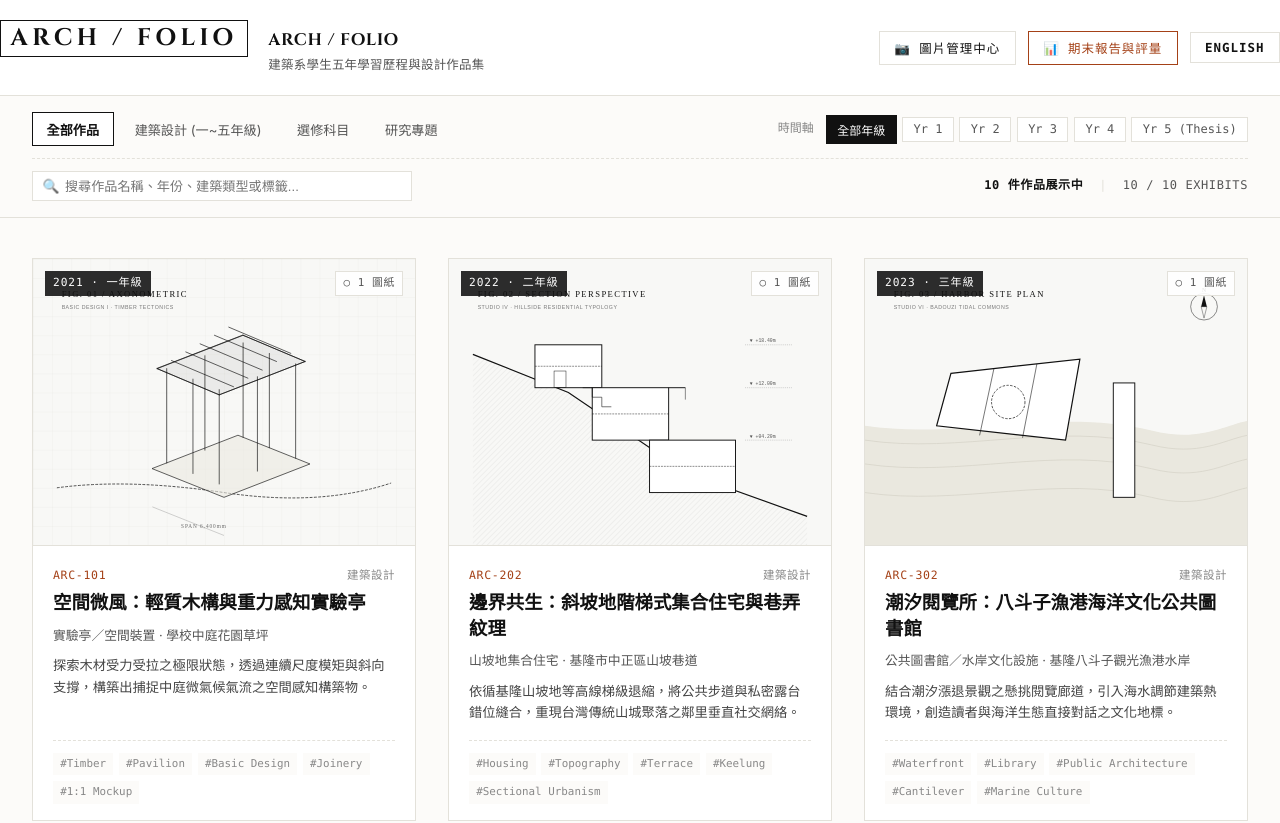
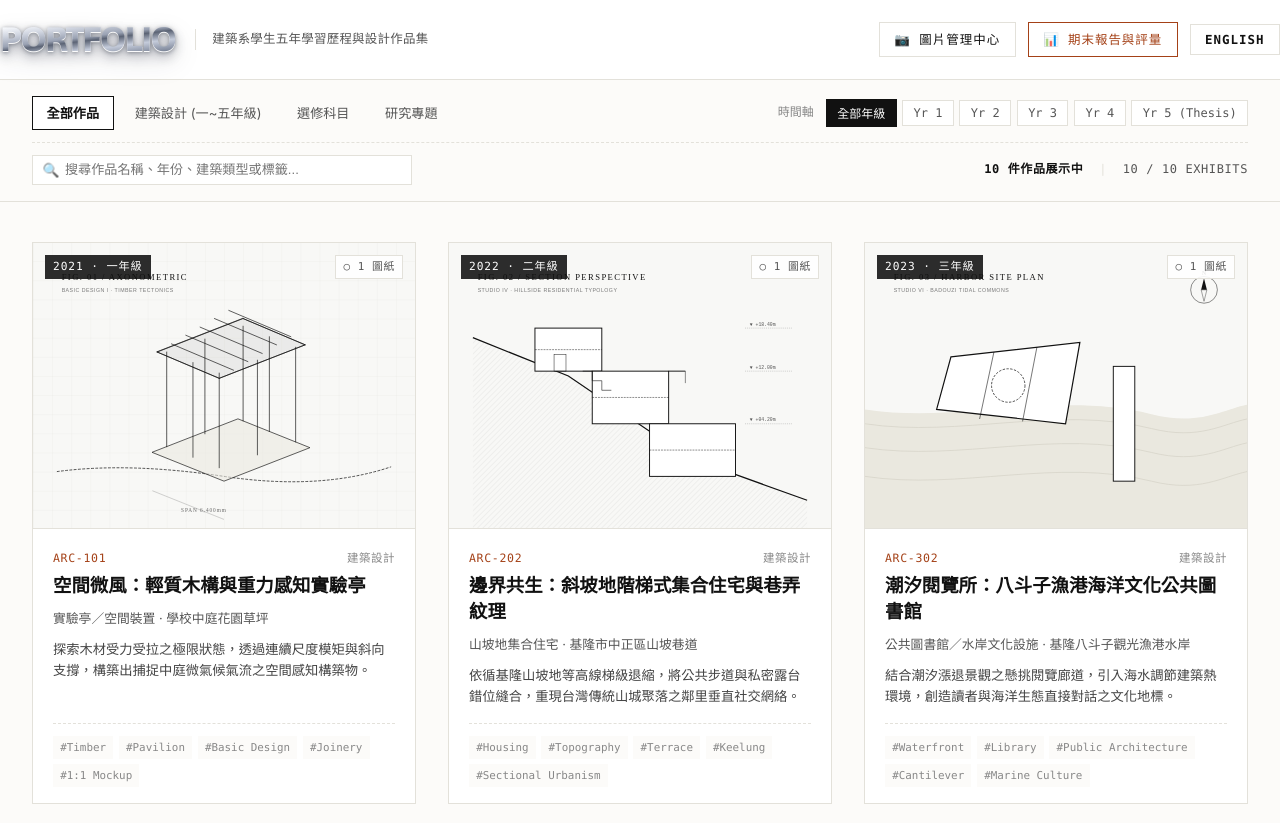
Before and after one commit to ms0780935/architecture-portfolio, a website: page index.html in a window 1280 px wide. Shown: the top 823 px of the page. Drawn offline with Linux system fonts and the light colour scheme.

Commit message:
Update top-left header logo to pure text metallic silver PORTFOLIO in Aptos font

```diff
--- a/css/style.css
+++ b/css/style.css
@@ -2,6 +2,31 @@
    ARCH/FOLIO - Divisare-Inspired Editorial Stylesheet
    Minimalist, Monochromatic, Typographically Refined Architectural Portfolio
    ========================================================================== */
+
+/* Aptos Font Family (Microsoft Typeface) */
+@font-face {
+  font-family: 'Aptos';
+  src: url('../assets/fonts/Aptos_ExtraBold.ttf') format('truetype');
+  font-weight: 800;
+  font-style: normal;
+  font-display: swap;
+}
+
+@font-face {
+  font-family: 'Aptos';
+  src: url('../assets/fonts/Aptos_Bold.ttf') format('truetype');
+  font-weight: 700;
+  font-style: normal;
+  font-display: swap;
+}
+
+@font-face {
+  font-family: 'Aptos Display';
+  src: url('../assets/fonts/Aptos_Display_Bold.ttf') format('truetype');
+  font-weight: 700 800;
+  font-style: normal;
+  font-display: swap;
+}
 
 :root {
   --bg-paper: #fcfbf9;
@@ -93,33 +118,76 @@ img, svg {
 
 .brand-group {
   display: flex;
-  align-items: baseline;
+  align-items: center;
   gap: 1.25rem;
   flex-wrap: wrap;
 }
 
-.brand-logo {
-  font-family: var(--font-serif);
-  font-size: 1.5rem;
-  font-weight: 700;
-  letter-spacing: 0.18em;
+/* Metallic Silver Aptos Pure-Text Logo (PORTFOLIO) */
+.brand-portfolio-logo {
+  text-decoration: none;
+  display: inline-flex;
+  align-items: center;
+  position: relative;
+  line-height: 1;
+  padding: 0.15rem 0;
+  user-select: none;
+}
+
+.portfolio-metallic-text {
+  font-family: 'Aptos', 'Aptos Display', -apple-system, BlinkMacSystemFont, 'Segoe UI', Roboto, sans-serif;
+  font-size: 2.25rem;
+  font-weight: 800;
+  letter-spacing: -0.052em;
   text-transform: uppercase;
-  color: var(--text-main);
-  border: 1.5px solid var(--text-main);
-  padding: 0.2rem 0.6rem;
-  line-height: 1.2;
+  display: inline-block;
+  line-height: 0.95;
+
+  /* 3D Brushed Silver Metal Gradient matching reference */
+  background: linear-gradient(
+    173deg,
+    #ffffff 0%,
+    #f4f6fa 12%,
+    #d1d6e1 26%,
+    #9aa2b3 45%,
+    #5c6475 52%,
+    #c4cbda 68%,
+    #7a8396 88%,
+    #4a5160 100%
+  );
+  -webkit-background-clip: text;
+  -webkit-text-fill-color: transparent;
+  background-clip: text;
+  color: transparent;
+
+  /* 3D Solid Metal Bevel & Drop Shadow matching reference image */
+  filter:
+    drop-shadow(0 1px 0 rgba(255, 255, 255, 0.95))
+    drop-shadow(0 1.5px 2px rgba(45, 52, 65, 0.45))
+    drop-shadow(0 4px 6px rgba(15, 23, 42, 0.28))
+    drop-shadow(0 8px 12px rgba(15, 23, 42, 0.12));
+
+  transition: transform 0.25s ease, filter 0.25s ease;
+}
+
+.brand-portfolio-logo:hover .portfolio-metallic-text {
+  transform: translateY(-1px);
+  filter:
+    drop-shadow(0 1px 0 rgba(255, 255, 255, 1))
+    drop-shadow(0 2.5px 3px rgba(45, 52, 65, 0.55))
+    drop-shadow(0 6px 10px rgba(15, 23, 42, 0.32))
+    drop-shadow(0 12px 18px rgba(15, 23, 42, 0.16));
 }
 
 .brand-meta {
   display: flex;
   flex-direction: column;
+  border-left: 1px solid var(--line-hairline);
+  padding-left: 1rem;
 }
 
 .site-title {
-  font-family: var(--font-serif);
-  font-size: 1.05rem;
-  font-weight: 600;
-  letter-spacing: 0.04em;
+  display: none;
 }
 
 .site-subtitle {
@@ -1180,6 +1248,15 @@ img, svg {
 }
 
 @media (max-width: 600px) {
+  .portfolio-metallic-text {
+    font-size: 1.75rem;
+  }
+
+  .brand-meta {
+    border-left: none;
+    padding-left: 0;
+  }
+
   .container {
     padding: 0 1rem;
   }
--- a/index.html
+++ b/index.html
@@ -3,7 +3,7 @@
 <head>
   <meta charset="UTF-8">
   <meta name="viewport" content="width=device-width, initial-scale=1.0">
-  <title>ARCH / FOLIO — 建築系五年學習歷程與設計作品集</title>
+  <title>PORTFOLIO — 建築系五年學習歷程與設計作品集</title>
   <meta name="description" content="以 Divisare 極簡編輯風格為典範的建築系學生五年作品檔案庫。整合時間軸、建築設計、選修與研究專題，具備本機裝置圖片抽換機制與中英多國語系支援。">
   <!-- Fonts -->
   <link rel="preconnect" href="https://fonts.googleapis.com">
@@ -20,9 +20,10 @@
   <header class="site-header">
     <div class="container masthead-inner">
       <div class="brand-group">
-        <a href="#" class="brand-logo" aria-label="ARCH/FOLIO Home">ARCH / FOLIO</a>
+        <a href="#" class="brand-portfolio-logo" aria-label="PORTFOLIO Home">
+          <span class="portfolio-metallic-text">PORTFOLIO</span>
+        </a>
         <div class="brand-meta">
-          <h1 class="site-title" data-i18n="siteTitle">ARCH / FOLIO</h1>
           <p class="site-subtitle" data-i18n="siteSubtitle">建築系學生五年學習歷程與設計作品集</p>
         </div>
       </div>
--- a/js/data.js
+++ b/js/data.js
@@ -340,7 +340,7 @@ const ARCH_PROJECTS = [
 // UI Text Dictionary for i18n
 const I18N = {
   zh: {
-    siteTitle: "ARCH / FOLIO",
+    siteTitle: "PORTFOLIO",
     siteSubtitle: "建築系學生五年學習歷程與設計作品集",
     curatorNote: "收錄一至五年級建築設計、選修課程與研究專題",
     filterAll: "全部作品",
@@ -395,7 +395,7 @@ const I18N = {
     footerText: "自然科學與人工智慧課程 · 建築設計學程期末專案成果"
   },
   en: {
-    siteTitle: "ARCH / FOLIO",
+    siteTitle: "PORTFOLIO",
     siteSubtitle: "Architecture Student 5-Year Portfolio & Academic Archive",
     curatorNote: "Design Studios (Years 1-5), Elective Studies & Theoretical Research",
     filterAll: "All Works",
```
Also changed, not shown: assets/fonts/Aptos_Bold.ttf (added), assets/fonts/Aptos_Display_Bold.ttf (added), assets/fonts/Aptos_ExtraBold.ttf (added).
